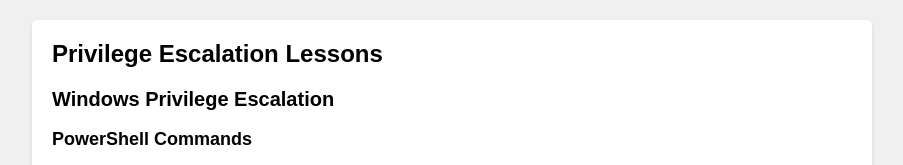
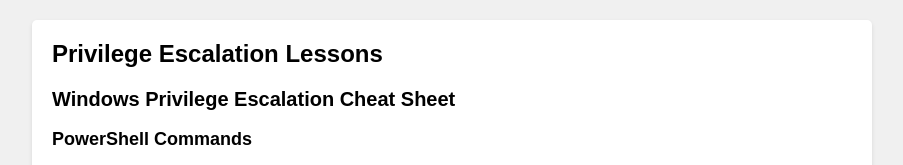
Before and after one commit to WillJTools/privescalation.github.io, a plain HTML site: page index.html in a window 1280 px wide. Shown: the top 165 px of the page, without its empty margins (188-1091 px from the left). Drawn offline with Linux system fonts and the light colour scheme.

Commit message:
Update index.html

```diff
--- a/index.html
+++ b/index.html
@@ -4,14 +4,14 @@
   <meta charset="UTF-8">
   <meta name="viewport" content="width=device-width, initial-scale=1.0">
   <link rel="stylesheet" href="styles.css"> <!-- Link to the external CSS file -->
-  <title>Privilege Escalation Lessons</title>
+  <title>Privilege Escalation Cheat Sheet</title>
 </head>
 <body>
   <div class="lesson-container">
     <h1>Privilege Escalation Lessons</h1>
 
     <div class="lesson">
-      <h2>Windows Privilege Escalation</h2>
+      <h2>Windows Privilege Escalation Cheat Sheet</h2>
 
       <h3>PowerShell Commands</h3>
       <pre><code>
```
